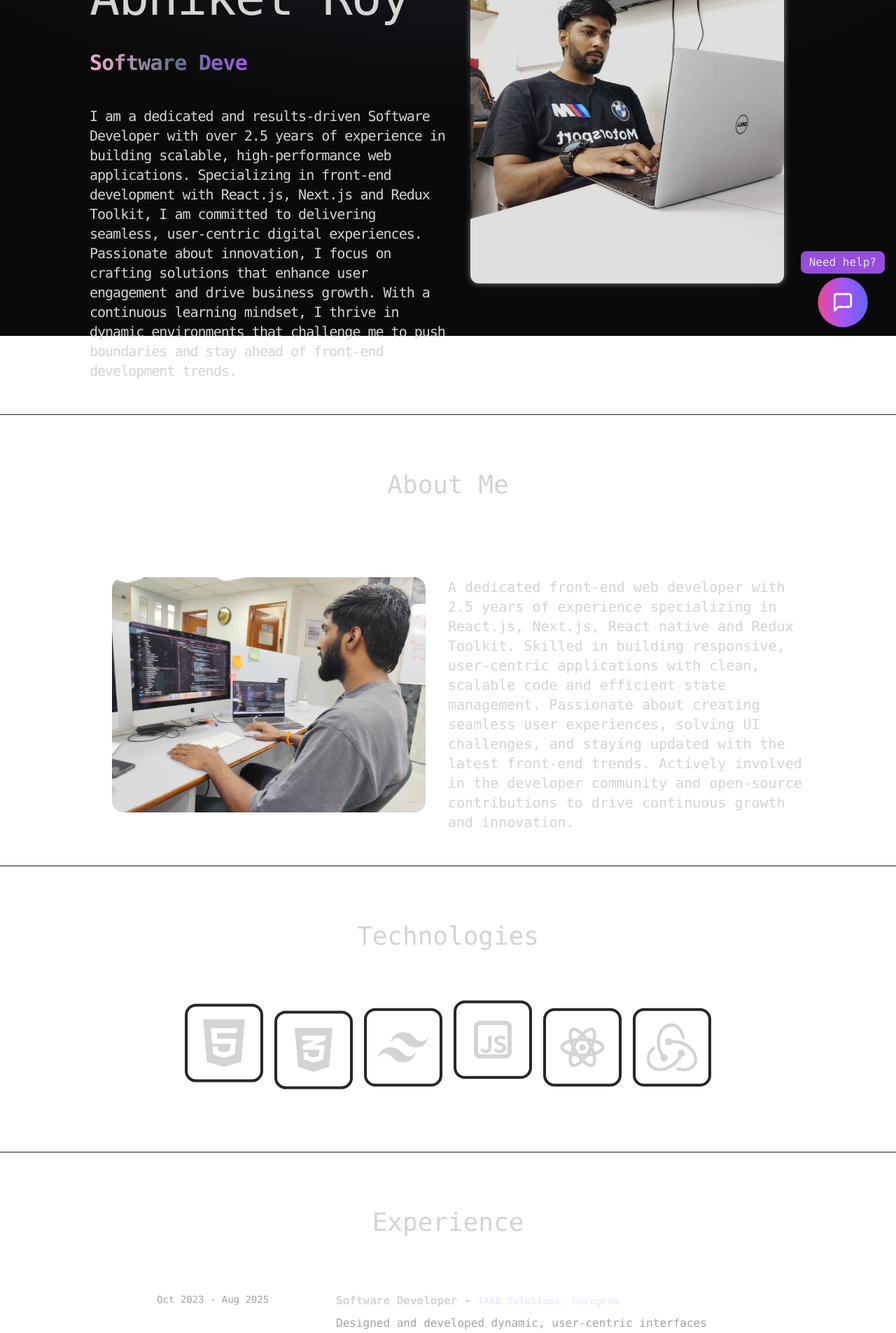
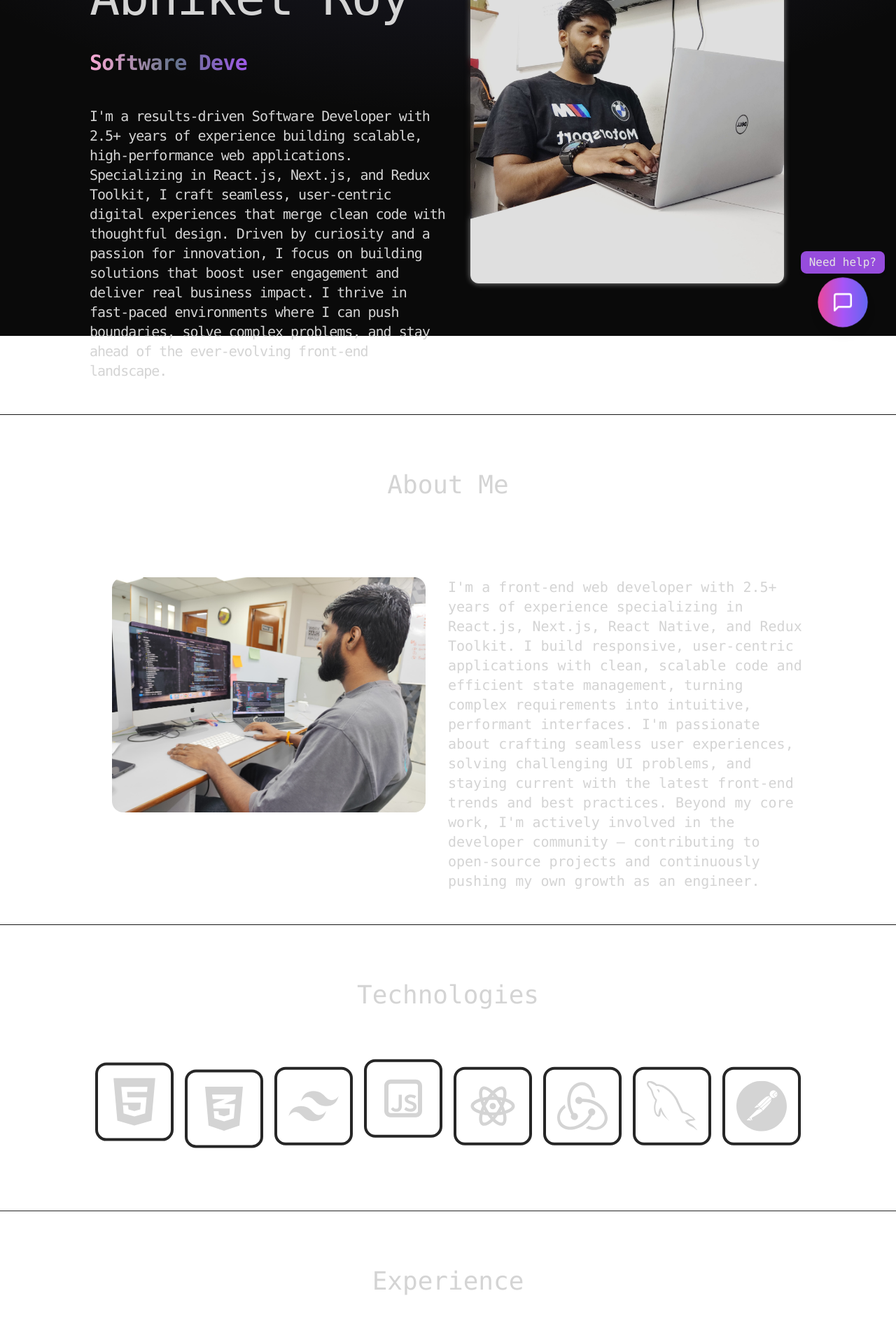
Before and after one commit to abhiket29/Portfolio, a React (Vite) app: page / in a window 1280 px wide. Shown: the part 320-2225 px from the top of the page at 70% size. Built offline with nearby package versions, Linux system fonts and the light colour scheme.

Commit message:
updated contents

```diff
--- a/src/components/Chatbot.tsx
+++ b/src/components/Chatbot.tsx
@@ -1,7 +1,7 @@
 import { useState, useEffect, useRef } from "react";
 import { X, Send, MessageSquare, Minus, Calendar } from "lucide-react";
 import { ToastContainer, toast } from "react-toastify";
-import "react-toastify/dist/ReactToastify.css";
+// import "react-toastify/dist/ReactToastify.css";
 import { motion } from "framer-motion";
 import React from "react";
 
@@ -16,7 +16,7 @@ export default function Chatbot() {
   const [isOpen, setIsOpen] = useState(false);
   const [isMinimized, setIsMinimized] = useState(false);
   const [isVisible, setIsVisible] = useState(true);
-  const [messages, setMessages] = useState([
+  const [messages, setMessages] = useState<Message[]>([
     { role: "bot", content: "Please enter your email to proceed:" },
   ]);
   const [input, setInput] = useState("");
@@ -27,7 +27,7 @@ export default function Chatbot() {
   const [showMessageInput, setShowMessageInput] = useState(false);
   const chatRef = useRef<HTMLDivElement>(null);
   const latestMessageRef = useRef<HTMLDivElement>(null);
-  const reappearTimerRef = useRef<NodeJS.Timeout | null>(null);
+  const reappearTimerRef = useRef<ReturnType<typeof setTimeout> | null>(null);
 
   // Calendly URL - you can change this to your actual Calendly link
   const calendlyUrl = "https://calendly.com/abhiket29";
--- a/src/components/ContactForm.jsx
+++ b/src/components/ContactForm.jsx
@@ -120,7 +120,7 @@ const ContactForm = () => {
         body: JSON.stringify({ ...formData, recaptcha: recaptchaValue }),
       });
 
-      const data = await response.json();
+      // const data = await response.json();
 
       if (response.ok) {
         setStatus("Message sent successfully!");
--- a/src/components/Footer.jsx
+++ b/src/components/Footer.jsx
@@ -88,15 +88,15 @@ export default function Footer() {
             >
               <FaLinkedin className="w-5 h-5 hover:text-white transition-colors duration-200" />
             </a>
+            <a href="mailto:abhiket29@gmail.com">
+              <Mail className="w-5 h-5 hover:text-white transition-colors duration-200" />
+            </a>
             <a
               href="https://www.instagram.com/_.abhiiket.krr.49__/"
               target="_blank"
               rel="noopener noreferrer"
             >
               <FaInstagram className="w-5 h-5 hover:text-white transition-colors duration-200" />
-            </a>
-            <a href="mailto:abhiket29@gmail.com">
-              <Mail className="w-5 h-5 hover:text-white transition-colors duration-200" />
             </a>
           </div>
         </div>
@@ -172,7 +172,7 @@ export default function Footer() {
         </div>
       )}
 
-      <style jsx>{`
+      <style>{`
         @keyframes modalEnter {
           from {
             opacity: 0;
--- a/src/components/Technologies.jsx
+++ b/src/components/Technologies.jsx
@@ -4,6 +4,8 @@ import { FaCss3Alt } from "react-icons/fa";
 import { RiJavascriptLine } from "react-icons/ri";
 import { motion } from "framer-motion";
 import { SiRedux } from "react-icons/si";
+import { GrMysql } from "react-icons/gr";
+import { SiPostman } from "react-icons/si";
 
 const iconVariants = (duration) => ({
   initial: { y: -10 },
@@ -83,6 +85,22 @@ const Technologies = () => {
         >
           <SiRedux className="text-7xl" />
         </motion.div>
+        <motion.div
+          variants={iconVariants(4)}
+          initial="initial"
+          animate="animate"
+          className="rounded-2xl border-4 border-neutral-800 p-4"
+        >
+          <GrMysql className="text-7xl" />
+        </motion.div>
+        <motion.div
+          variants={iconVariants(4)}
+          initial="initial"
+          animate="animate"
+          className="rounded-2xl border-4 border-neutral-800 p-4"
+        >
+          <SiPostman className="text-7xl" />
+        </motion.div>
       </motion.div>
     </div>
   );
--- a/src/constants/index.js
+++ b/src/constants/index.js
@@ -8,11 +8,13 @@ import project7 from "../assets/projects/project-7.jpg";
 import project8 from "../assets/projects/project-8.png";
 import project9 from "../assets/projects/project-9.png";
 
-export const HERO_CONTENT = `I am a dedicated and results-driven Software Developer with over 2.5 years of experience in building scalable, high-performance web applications. Specializing in front-end development with React.js, Next.js and Redux Toolkit, I am committed to delivering seamless, user-centric digital experiences.
+export const HERO_CONTENT = `I'm a results-driven Software Developer with 2.5+ years of experience building scalable, high-performance web applications. Specializing in React.js, Next.js, and Redux Toolkit, I craft seamless, user-centric digital experiences that merge clean code with thoughtful design.
 
-Passionate about innovation, I focus on crafting solutions that enhance user engagement and drive business growth. With a continuous learning mindset, I thrive in dynamic environments that challenge me to push boundaries and stay ahead of front-end development trends.`;
+Driven by curiosity and a passion for innovation, I focus on building solutions that boost user engagement and deliver real business impact. I thrive in fast-paced environments where I can push boundaries, solve complex problems, and stay ahead of the ever-evolving front-end landscape.`;
 
-export const ABOUT_TEXT = `A dedicated front-end web developer with 2.5 years of experience specializing in React.js, Next.js, React native and Redux Toolkit. Skilled in building responsive, user-centric applications with clean, scalable code and efficient state management. Passionate about creating seamless user experiences, solving UI challenges, and staying updated with the latest front-end trends. Actively involved in the developer community and open-source contributions to drive continuous growth and innovation.`;
+export const ABOUT_TEXT = `I'm a front-end web developer with 2.5+ years of experience specializing in React.js, Next.js, React Native, and Redux Toolkit. I build responsive, user-centric applications with clean, scalable code and efficient state management, turning complex requirements into intuitive, performant interfaces.
+
+I'm passionate about crafting seamless user experiences, solving challenging UI problems, and staying current with the latest front-end trends and best practices. Beyond my core work, I'm actively involved in the developer community — contributing to open-source projects and continuously pushing my own growth as an engineer.`;
 
 export const EXPERIENCES = [
   {
@@ -44,12 +46,13 @@ export const EXPERIENCES = [
     role: "QA Engineer",
     company: "RV Online Gaming Pvt. Ltd, Gurugram",
     description: `Executed performance tests using JMeter or LoadRunner to identify bottlenecks and improve system scalability.Worked closely with cross-functional teams, including developers and product managers to ensure alignment on requirements and quality standards.`,
-    technologies: ["Jira", "JMeter", "Manual Testing"],
+    technologies: ["Jira", "JMeter", "Postman", "Manual Testing"],
   },
 ];
 
 export const PROJECTS = [
   {
+    id:1,
     title: "Nex Predictor",
     image: project9,
     description:
@@ -59,6 +62,7 @@ export const PROJECTS = [
     liveLink: "https://nex-predictor.gamebadlo.com/",
   },
   {
+    id:2,
     title: "TAAB Website",
     image: project5,
     description:
@@ -67,6 +71,7 @@ export const PROJECTS = [
     liveLink: "https://taabsolutions.com",
   },
   {
+    id:3,
     title: "GameBadlo CRM",
     image: project6,
     description:
@@ -76,6 +81,7 @@ export const PROJECTS = [
     liveLink: "https://crm-panel.gamebadlo.com",
   },
   {
+    id:4,
     title: "AI Media Studio",
     image: project8,
     description:
@@ -85,6 +91,7 @@ export const PROJECTS = [
     liveLink: "https://ai-media-studio49.vercel.app/",
   },
   {
+    id:5,
     title: "E-Commerce Website",
     image: project1,
     description:
@@ -93,6 +100,7 @@ export const PROJECTS = [
     githubLink: "https://github.com/abhiket29/E-commerce",
   },
   {
+    id:6,
     title: "Portfolio",
     image: project3,
     description:
@@ -102,6 +110,7 @@ export const PROJECTS = [
     liveLink: "https://abhiket49-portfolio.netlify.app",
   },
   {
+    id:7,
     title: "Pokémon Website",
     image: project4,
     description:
@@ -111,6 +120,7 @@ export const PROJECTS = [
     liveLink: "https://pokemon49.netlify.app/",
   },
   {
+    id:8,
     title: "GameBadlo Website",
     image: project7,
     description:
```
